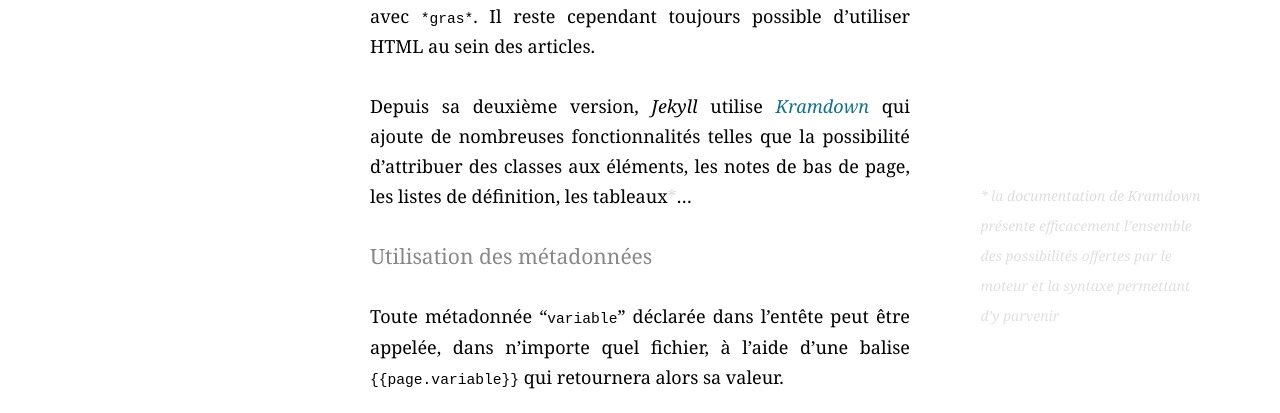
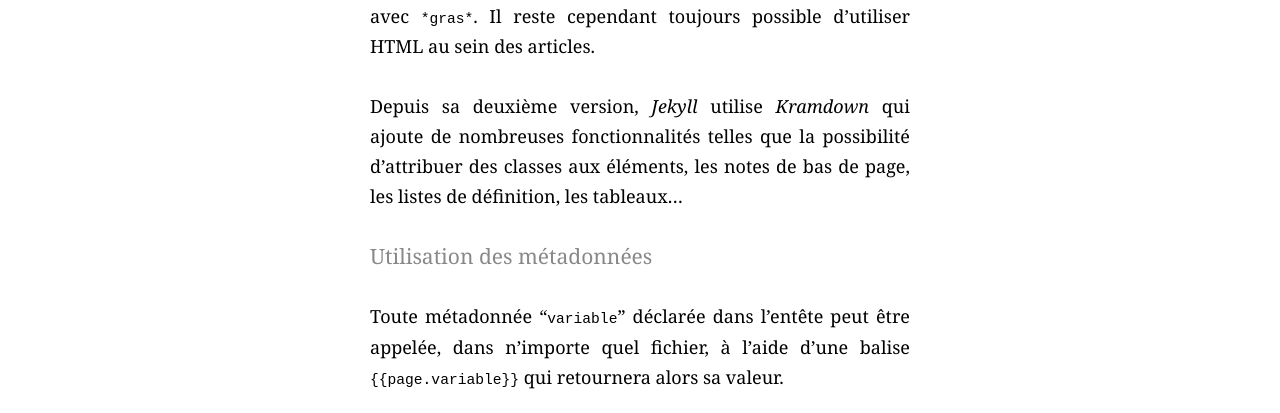
Before and after one commit to simonmeggle/simonmeggle.github.io, a Jekyll site: the page built from _posts/fr/2014-09-01-site-statique-avec-jekyll.md, in a window 1280 px wide and 900 px high, scrolled down 5519 px. Shown: the part 166-579 px from the top of the window. Built offline with Jekyll 4.4.1, drawn with Linux system fonts in a browser that asks for light colours; Markdown is read by kramdown in place of the engine named in the settings.

Commit message:
Remove broken links

```diff
--- a/_posts/fr/2014-09-01-site-statique-avec-jekyll.md
+++ b/_posts/fr/2014-09-01-site-statique-avec-jekyll.md
@@ -112,7 +112,7 @@ defaults:
 
 Par défaut, les articles s'écrivent en [*Markdown*](http://daringfireball.net/projects/markdown/basics). L'objectif de ce langage est de proposer une syntaxe très simple permettant de rédiger les articles en évitant les balises HTML les plus courantes. Ainsi, "*italique*" s'obtient avec `*italique*`, et "*gras*" avec `*gras*`. Il reste cependant toujours possible d'utiliser HTML au sein des articles.
 
-Depuis sa deuxième version, *Jekyll* utilise [*Kramdown*](http://kramdown.gettalong.org/) qui ajoute de nombreuses fonctionnalités telles que la possibilité d'attribuer des classes aux éléments, les notes de bas de page, les listes de définition, les tableaux[[la [documentation de *Kramdown*](http://kramdown.gettalong.org/quickref.html) présente efficacement l'ensemble des possibilités offertes par le moteur et la syntaxe permettant d'y parvenir]]...
+Depuis sa deuxième version, *Jekyll* utilise *Kramdown* qui ajoute de nombreuses fonctionnalités telles que la possibilité d'attribuer des classes aux éléments, les notes de bas de page, les listes de définition, les tableaux...
 
 
 ### Utilisation des métadonnées
```
Also changed, not shown: _posts/en/2014-09-01-static-website-with-jekyll.md (+1 -1 lines).
